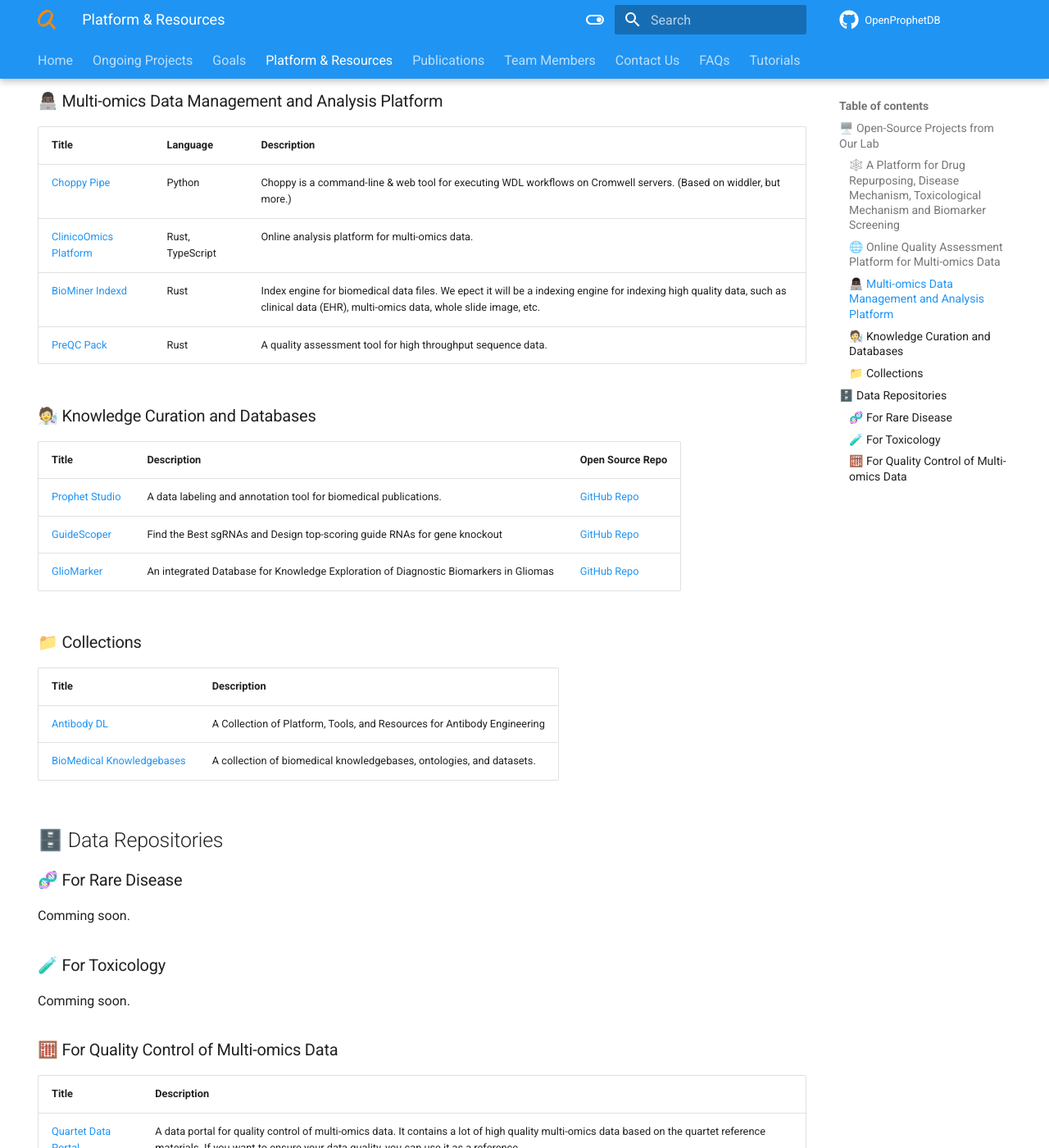
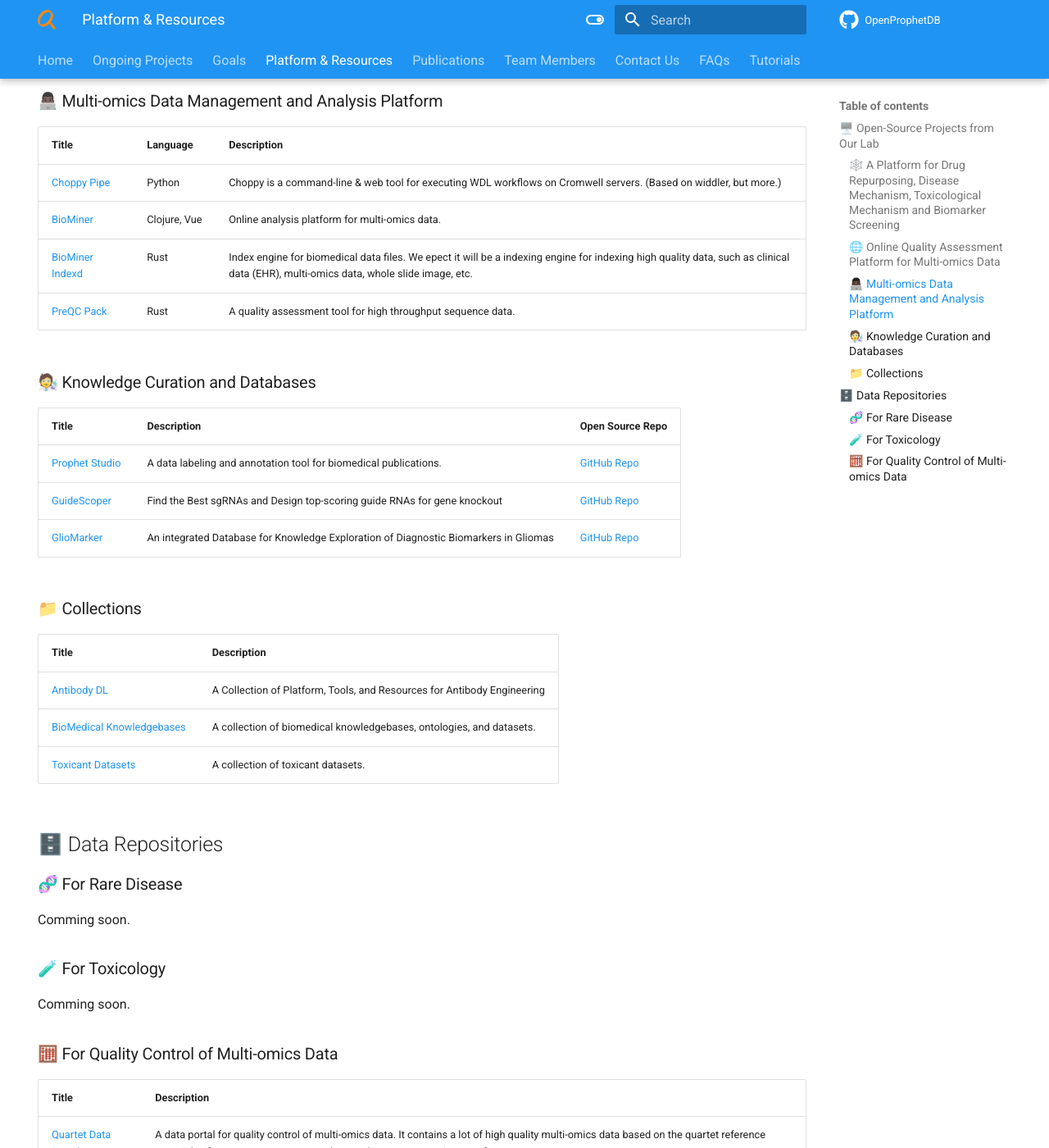
Before and after one commit to yjcyxky/prophetdb.org, an MkDocs documentation site: the page built from docs/platform.md, in a window 1280 px wide and 1400 px high, scrolled down 807 px. Shown: the whole window at 82% size. Built offline with MkDocs 1.6.1 and Material for MkDocs 9.7.7, drawn with Linux system fonts in a browser that asks for light colours; a script that is not in the unit is left out; comment, search, counter and statistics services are not loaded.

Commit message:
Update the platform's doc.

```diff
--- a/docs/platform.md
+++ b/docs/platform.md
@@ -25,7 +25,7 @@
 |Title | Language | Description|
 |--|--|--|
 | [Choppy Pipe](https://github.com/yjcyxky/choppy-pipe) | Python | Choppy is a command-line & web tool for executing WDL workflows on Cromwell servers. (Based on widdler, but more.) |
-| [ClinicoOmics Platform](https://github.com/yjcyxky/clinico-omics) | Rust, TypeScript | Online analysis platform for multi-omics data. |
+| [BioMiner](https://github.com/yjcyxky/biominer) | Clojure, Vue | Online analysis platform for multi-omics data. |
 | [BioMiner Indexd](https://github.com/yjcyxky/biominer-indexd) | Rust | Index engine for biomedical data files. We epect it will be a indexing engine for indexing high quality data, such as clinical data (EHR), multi-omics data, whole slide image, etc. |
 | [PreQC Pack](https://github.com/yjcyxky/preqc-pack) | Rust | A quality assessment tool for high throughput sequence data. |
 
@@ -43,6 +43,7 @@
 |--|--|
 | [Antibody DL](https://github.com/yjcyxky/antibody-dl) | A Collection of Platform, Tools, and Resources for Antibody Engineering|
 | [BioMedical Knowledgebases](https://github.com/yjcyxky/biomedical-knowledgebases) | A collection of biomedical knowledgebases, ontologies, and datasets. |
+| [Toxicant Datasets](https://github.com/yjcyxky/toxicant-datasets) | A collection of toxicant datasets. |
 
 ## 🗄️ Data Repositories
 
```
